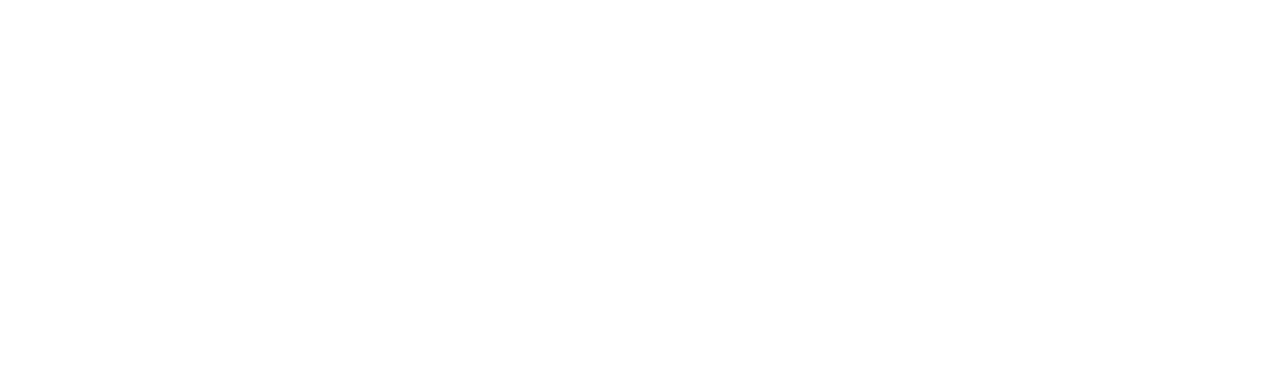
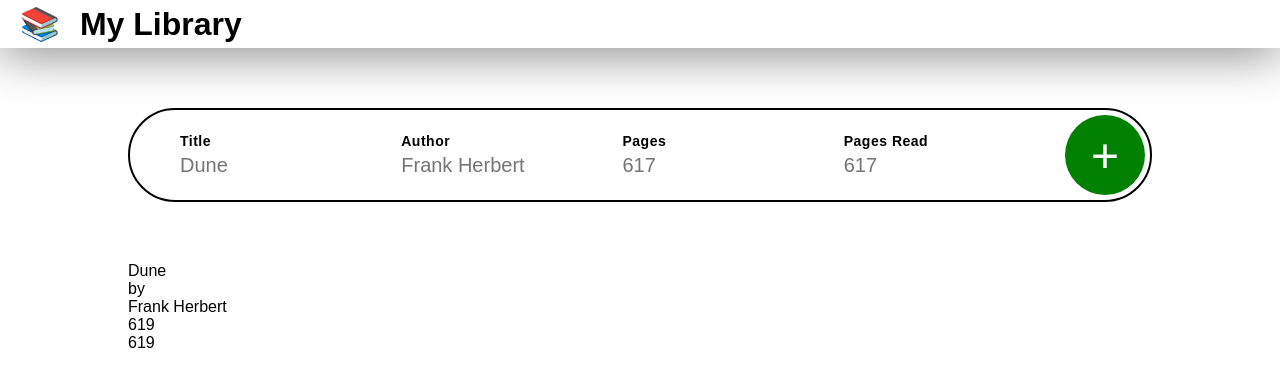
Before and after one commit to timponce/library, a plain HTML site: page index.html in a window 1280 px wide. Drawn offline with Linux system fonts and the light colour scheme.

Commit message:
Add and style input fields for book. Implement full window size and compact window size styles.

```diff
--- a/index.html
+++ b/index.html
@@ -7,6 +7,58 @@
         <script src="main.js" defer></script>
     </head>
     <body>
-
+        <header>
+            <h1>📚</h1>
+            <h1>My Library</h1>
+        </header>
+        <div id="main">
+            <div id="book-entry">
+                <div class="input-field" id="title">
+                    <div>Title</div>
+                    <input type="text" name="book-title" placeholder="Dune">
+                </div>
+                <div class="input-field" id="author">
+                    <div>Author</div>
+                    <input type="text" name="book-author" placeholder="Frank Herbert">
+                </div>
+                <div class="input-field" id="pages">
+                    <div>Pages</div>
+                    <input type="text" name="book-pages" placeholder="617">
+                </div>
+                <div class="input-field" id="pages-read">
+                    <div>Pages Read</div>
+                    <input type="text" name="pages-read" placeholder="617">
+                </div>
+                <button class="entry-button">+</button>
+            </div>
+            <div id="book-entry-compact">
+                <div class="input-field-compact" id="title-compact">
+                    <div>Title</div>
+                    <input type="text" name="book-title" placeholder="Dune">
+                </div>
+                <div class="input-field-compact" id="author-compact">
+                    <div>Author</div>
+                    <input type="text" name="book-author" placeholder="Frank Herbert">
+                </div>
+                <div class="input-field-compact" id="pages-compact">
+                    <div>Pages</div>
+                    <input type="text" name="book-pages" placeholder="617">
+                </div>
+                <div class="input-field-compact" id="pages-read-compact">
+                    <div>Pages Read</div>
+                    <input type="text" name="pages-read" placeholder="617">
+                </div>
+                <button class="entry-button-compact">+</button>
+            </div>
+            <div id="library">
+                <div class="book-card">
+                    <div class="book-card-title">Dune</div>
+                    <div>by</div>
+                    <div class="book-card-author">Frank Herbert</div>
+                    <div class="book-card-pages">619</div>
+                    <div class="book-card-pages-read">619</div>
+                </div>
+            </div>
+        </div>
     </body>
 </html>
--- a/main.js
+++ b/main.js
@@ -1,3 +1,6 @@
+let bookEntry = document.getElementById('book-entry');
+let bookEntryCompact = document.getElementById('book-entry-compact');
+
 let myLibrary = [];
 
 function Book(title, author, pages, pagesRead, read) {
@@ -13,7 +16,31 @@ function addBookToLibrary(book) {
     myLibrary.push(book);
 };
 
-// function removeBookFromLibrary(book) {
-//     const index = array.indexOf
-//     myLibrary.
-// }
+function displayLibrary() {
+for (let i=0; i < myLibrary.length; i++) {
+    const newDiv = document.createElement('div');
+    const newContent = document.createTextNode('Title: ' + myLibrary[i].title + ' ')
+    newDiv.appendChild(newContent);
+    document.body.appendChild(newDiv);
+    console.log('success');
+}
+};
+
+window.addEventListener('resize', function() {
+    if (window.innerWidth < 900) {
+        bookEntry.style.display = 'none';
+        bookEntryCompact.style.display = 'flex';
+    } else if (window.innerWidth >= 900) {
+        bookEntry.style.display = 'flex';
+        bookEntryCompact.style.display = 'none';
+    }
+});
+
+//Manually entered placeholder books to have content for formatting.
+let book1 = new Book('Dune', 'Frank Herbet', '896', '896', 'Read');
+let book2 = new Book('Children of Dune', 'Frank Herbert', '745', '0', 'Not read');
+let book3 = new Book('Breakfast of Champions', 'Kurt Vonnegut', '323', '323', 'Read');
+
+addBookToLibrary(book1);
+addBookToLibrary(book2);
+addBookToLibrary(book3);
--- a/style.css
+++ b/style.css
@@ -0,0 +1,133 @@
+* {
+    margin: 0;
+    padding: 0;
+    box-sizing: border-box;
+    background-color: white;
+    font-family: Arial, Helvetica, sans-serif;
+}
+
+header {
+    display: flex;
+    column-gap: 20px;
+    padding-left: 20px;
+    height: 3rem;
+    line-height: 3rem;
+    box-shadow: 0 5px 50px gray;
+}
+
+h1 {
+    font-size: 32px;
+}
+
+#main {
+    width: 80vw;
+    margin: 0 auto;
+}
+
+#book-entry {
+    display: flex;
+    justify-content: space-between;
+    align-items: center;
+    padding: 5px 5px 5px 50px;
+    margin: 60px auto;
+    width: 100%;
+    height: auto;
+    border-radius: 64px;
+    border: 2px solid black;
+}
+
+.input-field {
+    width: 15vw;
+    font-size: 14px;
+    font-weight: bold;
+    letter-spacing: 0.5px;
+    white-space: nowrap;
+    background-color: transparent;
+}
+
+#title,
+#author {
+    flex: 1 1 auto;
+    min-width: 200px;
+}
+
+#pages {
+    flex: 1 3 auto;
+}
+
+#pages-read {
+    flex: 1 2 auto;
+}
+
+input {
+    background-color: transparent;
+    border-style: none;
+    margin-top: 5px;
+    font-size: 20px;
+    width: 100%;
+}
+
+input:focus {
+    outline: none;
+}
+
+.entry-button {
+    flex: 0 0 auto;
+    border-style: none;
+    height: 5rem;
+    width: 5rem;
+    border-radius: 50px;
+    color: white;
+    font-size: 48px;
+    background-color: green;
+}
+
+.entry-button:hover {
+    cursor: pointer;
+}
+
+#book-entry-compact {
+    display: none;
+    flex-direction: column;
+    justify-content: space-between;
+    padding: 15px 20px 25px 20px;
+    margin: 60px auto;
+    width: 100%;
+    height: auto;
+    border-radius: 32px;
+    border: 2px solid black;
+}
+
+.input-field-compact {
+    width: 90%;
+    font-size: 14px;
+    font-weight: bold;
+    letter-spacing: 0.5px;
+    white-space: nowrap;
+    background-color: transparent;
+    margin: 10px 0;
+}
+
+.entry-button-compact {
+    flex: 0 0 auto;
+    align-self: flex-end;
+    margin-top: -48px;
+    margin-right: -12px;
+    margin-bottom: -12px;
+    border-style: none;
+    height: 3rem;
+    width: 3rem;
+    line-height: 2rem;
+    border-radius: 32px;
+    color: white;
+    font-size: 32px;
+    background-color: green;
+}
+
+.entry-button-compact:hover {
+    cursor: pointer;
+}
+
+.book-card {
+
+}
```
